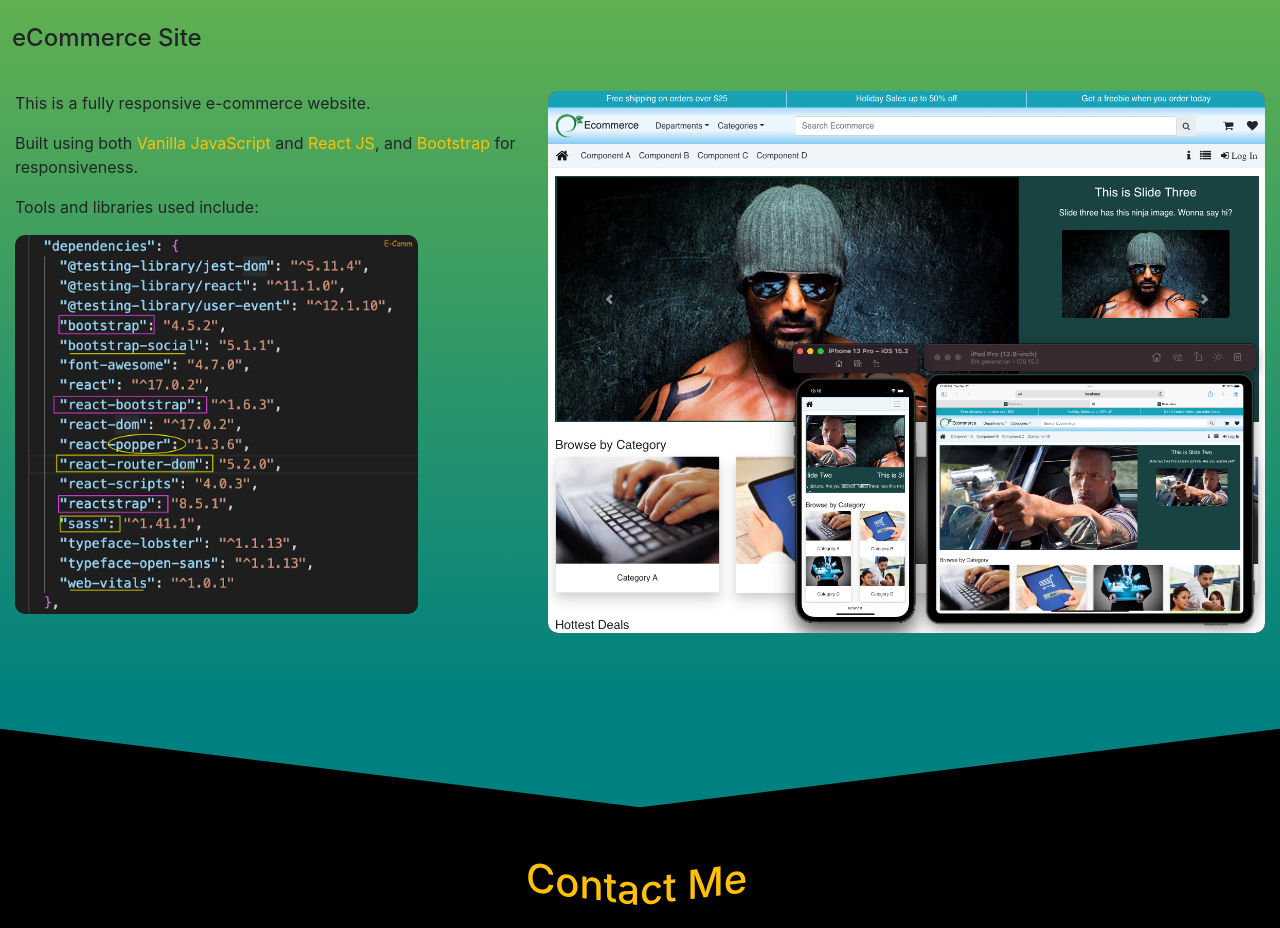
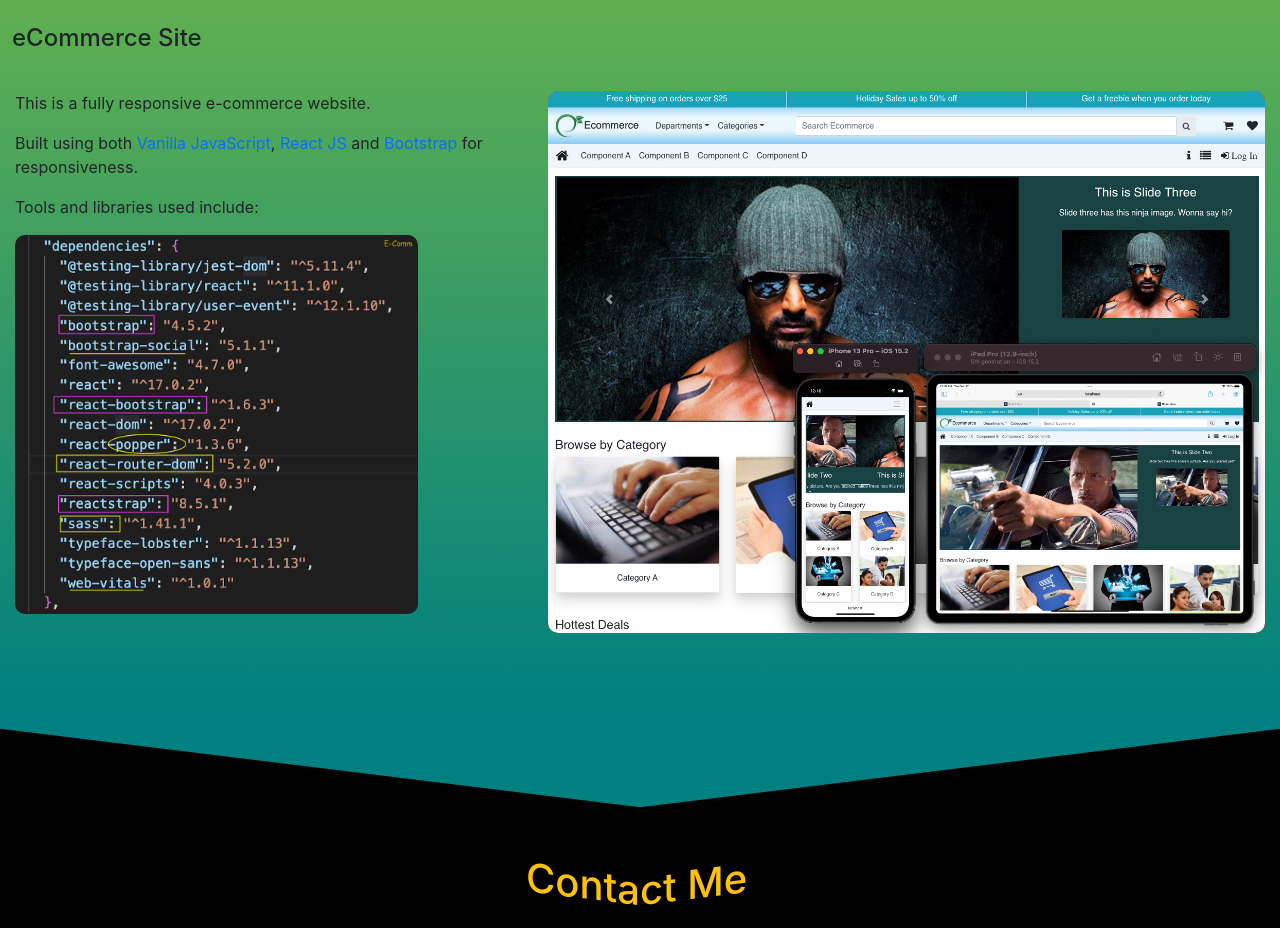
Before and after one commit to jmainafsd/my-portfolio, a React (Create React App) app: page / in a window 1280 px wide. Shown: the part 6340-7268 px from the top of the page. Built offline with nearby package versions, Linux system fonts and the light colour scheme.

Commit message:
edited wording and punctuation

```diff
--- a/src/components/SampleProjects.js
+++ b/src/components/SampleProjects.js
@@ -152,7 +152,7 @@ export default function SampleProjects() {
                                 This is a fully responsive e-commerce website.
                             </p>
                             <p>
-                                Built using both <span className="text-warning">Vanilla JavaScript</span> and  <span className="text-warning">React JS</span>, and <span className="text-warning"> Bootstrap </span> for responsiveness.
+                                Built using both <span className="text-primary">Vanilla JavaScript</span>,  <span className="text-primary">React JS</span> and <span className="text-primary"> Bootstrap </span> for responsiveness.
                             </p>
                             <p>
                                 Tools and libraries used include:
```
